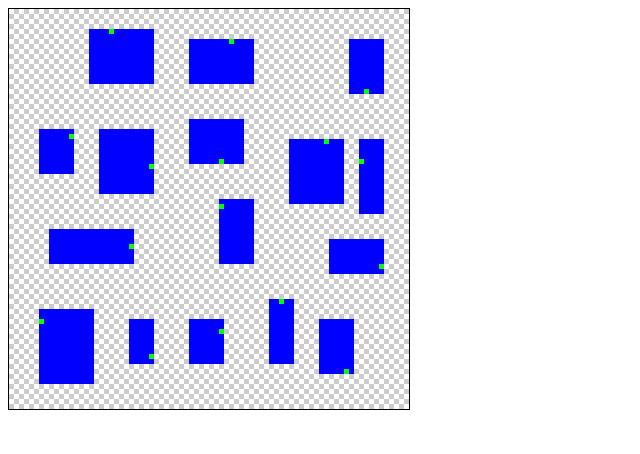
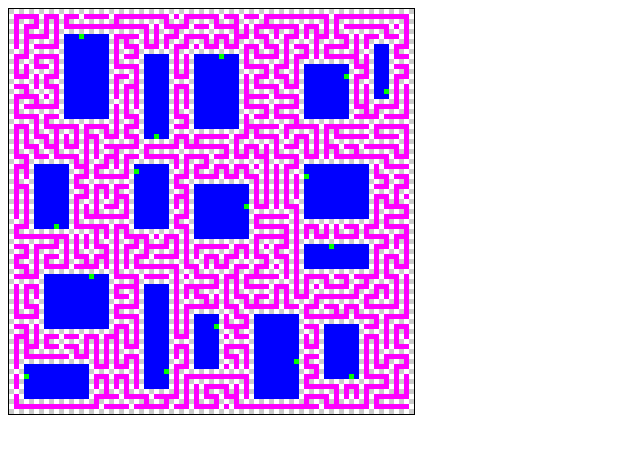
Before and after one commit to skodborg/RandomDungeonGenerator, a plain HTML site: page index.html in a window 1280 px wide. Shown: the whole page, without its empty margins (0-640 px from the left). Drawn offline with Linux system fonts and the light colour scheme.

Commit message:
Add: implemented a depth-first search algorithm for generating corridors

```diff
--- a/index.html
+++ b/index.html
@@ -5,7 +5,7 @@
   </head>
 
   <body>
-    <canvas id="canvas" width="400" height="400"
+    <canvas id="canvas" width="405" height="405"
             style="border:1px solid #000000;">
     </canvas>
   </body>
--- a/rdg.js
+++ b/rdg.js
@@ -142,7 +142,131 @@ function generateMap() {
 
     init_map(); // MAP_WIDTH * MAP_HEIGHT
     var rooms = generateRooms();
+    generateMaze();
     // generateCorridors(rooms);
+
+    function generateMaze() {
+
+        var coords_stack = [];
+        var neighbours_to_check = [];
+        var step_size = 2;
+
+        // fill coords_stack with all even coordinates to check
+        for (var c = 1; c < MAP_WIDTH; c += step_size) {
+            for (var r = 1; r < MAP_HEIGHT; r += step_size) {
+                coords_stack.push([r,c]);
+            }
+        }
+        coords_stack = filter_valid_fields(coords_stack, global_map);
+        coords_stack.shuffle();
+
+	var counter = 0;
+
+        dfs(coords_stack.pop(), global_map);
+
+        function dfs(start_coord, arg_map) {
+
+	    if (start_coord === undefined) { return; } // bail out
+
+            var cr = start_coord[0];
+            var cc = start_coord[1];
+            arg_map[cr][cc] = CORRIDOR_TYPE;
+
+            var valid_neighbours = [];
+            valid_neighbours = filter_valid_fields(get_coords_of_surrounding(start_coord),
+                                                   arg_map);
+
+            if (valid_neighbours.length == 0) {
+		if (neighbours_to_check.length == 0) {
+		    return dfs(coords_stack.pop(), arg_map);
+		}
+		return dfs(neighbours_to_check.pop(), arg_map);
+	    }
+
+            var rand_neighbour_idx = getRandomInt(0, valid_neighbours.length - 1);
+            var rand_neighbour = valid_neighbours[rand_neighbour_idx];
+
+            paint_step(start_coord, rand_neighbour, arg_map);
+
+            function paint_step(from, to, arg_map) {
+                var step_size = 2;
+
+                var r_from = from[0];
+                var c_from = from[1];
+                var r_to = to[0];
+                var c_to = to[1];
+
+                if (r_to - r_from == step_size) {
+                    // stepped south
+                    arg_map[r_from][c_from] = CORRIDOR_TYPE;
+                    arg_map[r_from+1][c_from] = CORRIDOR_TYPE;
+                    arg_map[r_from+2][c_from] = CORRIDOR_TYPE;
+                }
+                else if (r_from - r_to == step_size) {
+                    // stepped north
+                    arg_map[r_from][c_from] = CORRIDOR_TYPE;
+                    arg_map[r_from-1][c_from] = CORRIDOR_TYPE;
+                    arg_map[r_from-2][c_from] = CORRIDOR_TYPE;
+                }
+                else if (c_to - c_from == step_size) {
+                    // stepped east
+                    arg_map[r_from][c_from] = CORRIDOR_TYPE;
+                    arg_map[r_from][c_from+1] = CORRIDOR_TYPE;
+                    arg_map[r_from][c_from+2] = CORRIDOR_TYPE;
+                }
+                else if (c_from - c_to == step_size) {
+                    // stepped west
+                    arg_map[r_from][c_from] = CORRIDOR_TYPE;
+                    arg_map[r_from][c_from-1] = CORRIDOR_TYPE;
+                    arg_map[r_from][c_from-2] = CORRIDOR_TYPE;
+                }
+                else {
+                    console.log("ERROR: Something went wrong while stepping "+
+                                "in dfs when creating maze");
+                }
+
+            }
+
+            dfs(rand_neighbour, arg_map);
+
+        }
+
+        // returns a list of N,S,E,W coordinates, relative to center_coord
+        function get_coords_of_surrounding(center_coord) {
+            var r = center_coord[0];
+            var c = center_coord[1];
+            var result_coords = [];
+
+            if (r > 1) { result_coords.push([r-2, c]); }
+            if (r < MAP_WIDTH-2) { result_coords.push([r+2, c]); }
+            if (c > 1) { result_coords.push([r, c-2]); }
+            if (c < MAP_HEIGHT-2) { result_coords.push([r, c+2]); }
+
+            return result_coords;
+        }
+
+        // return a new array of all the fields in coords_array that are
+        // valid to possibly walk (no room-wall, no corridor etc.)
+        function filter_valid_fields(coords_array, arg_map) {
+            var result = [];
+            for (var i = 0; i < coords_array.length; i++) {
+                var ci = coords_array[i];
+                var entry = arg_map[ci[0]][ci[1]];
+                switch(entry) {
+                case ROOM_TYPE:
+                    // filter; do not include
+                    break;
+                case DOOR_TYPE:
+                    break;
+                case CORRIDOR_TYPE:
+                    break;
+                default:
+                    result.push(ci);
+                }
+            }
+            return result;
+        }
+    }
 
     function generateCorridors(rooms) {
 
@@ -289,7 +413,7 @@ function generateMap() {
                               1,
                               global_map.length - (2 * corridor_margin));
 
-        split_map(15, tmp_map); // 6 splits; 7 rooms
+        split_map(15, tmp_map);
         update_spaces(tmp_map); // updates 'spaces'-array based on splits
         create_rooms(); // fills 'rooms'-array
         create_doors_in_rooms(rooms);
@@ -358,17 +482,17 @@ function generateMap() {
                     break;
                 case 2:
                     ul_r += getRandomInt(NO_DOOR_IN_CORNER,
-					 room_h - NO_DOOR_IN_CORNER - OFF_BY_1);
+                                         room_h - NO_DOOR_IN_CORNER - OFF_BY_1);
                     break;
                 case 3:
                     ul_r += room_h - OFF_BY_1;
                     ul_c += getRandomInt(NO_DOOR_IN_CORNER,
-					 room_w - NO_DOOR_IN_CORNER - OFF_BY_1);
+                                         room_w - NO_DOOR_IN_CORNER - OFF_BY_1);
                     break;
                 case 4:
                     ul_c += room_w - OFF_BY_1;
                     ul_r += getRandomInt(NO_DOOR_IN_CORNER,
-					 room_h - NO_DOOR_IN_CORNER - OFF_BY_1);
+                                         room_h - NO_DOOR_IN_CORNER - OFF_BY_1);
                     break;
                 default:
                     // upper left corner; ul_r and ul_c are left unmodified
@@ -441,9 +565,9 @@ function generateMap() {
                                          rand_pct_hrz));
 
                 // make sure all rooms are placed with an upper-left corner
-                // on an even coordinate: (r,c) both being even numbers
-                if (r_room % 2 != 0) { r_room++; }
-                if (c_room % 2 != 0) { c_room++; }
+                // on an odd coordinate: (r,c) both being odd numbers
+                if (r_room % 2 != 1) { r_room++; }
+                if (c_room % 2 != 1) { c_room++; }
 
                 rooms.push([r_room, c_room, w_room, h_room, (w_room * h_room)]);
             });
@@ -570,14 +694,16 @@ function generateMap() {
     // initializes map with defined dimensions, and paints map
     // background grey/white checkered
     function init_map() {
-        var counter = 0;
+        var row_init = 0;
+        var counter = row_init;
         for (var i = 0; i < MAP_HEIGHT; i++) {
             global_map[i] = [];
-            counter++;
+            counter = row_init;
             for (var j = 0; j < MAP_WIDTH; j++) {
                 global_map[i][j] = counter % 2;
                 counter++;
             }
+            row_init = row_init+1 % 2;
         }
     }
 }
@@ -634,3 +760,8 @@ Array.prototype.equals = function(array) {
     }
     return true;
 }
+
+Array.prototype.shuffle = function() {
+    for(var j, x, i = this.length; i; j = Math.floor(Math.random() * i), x = this[--i], this[i] = this[j], this[j] = x);
+    return this;
+}
```
